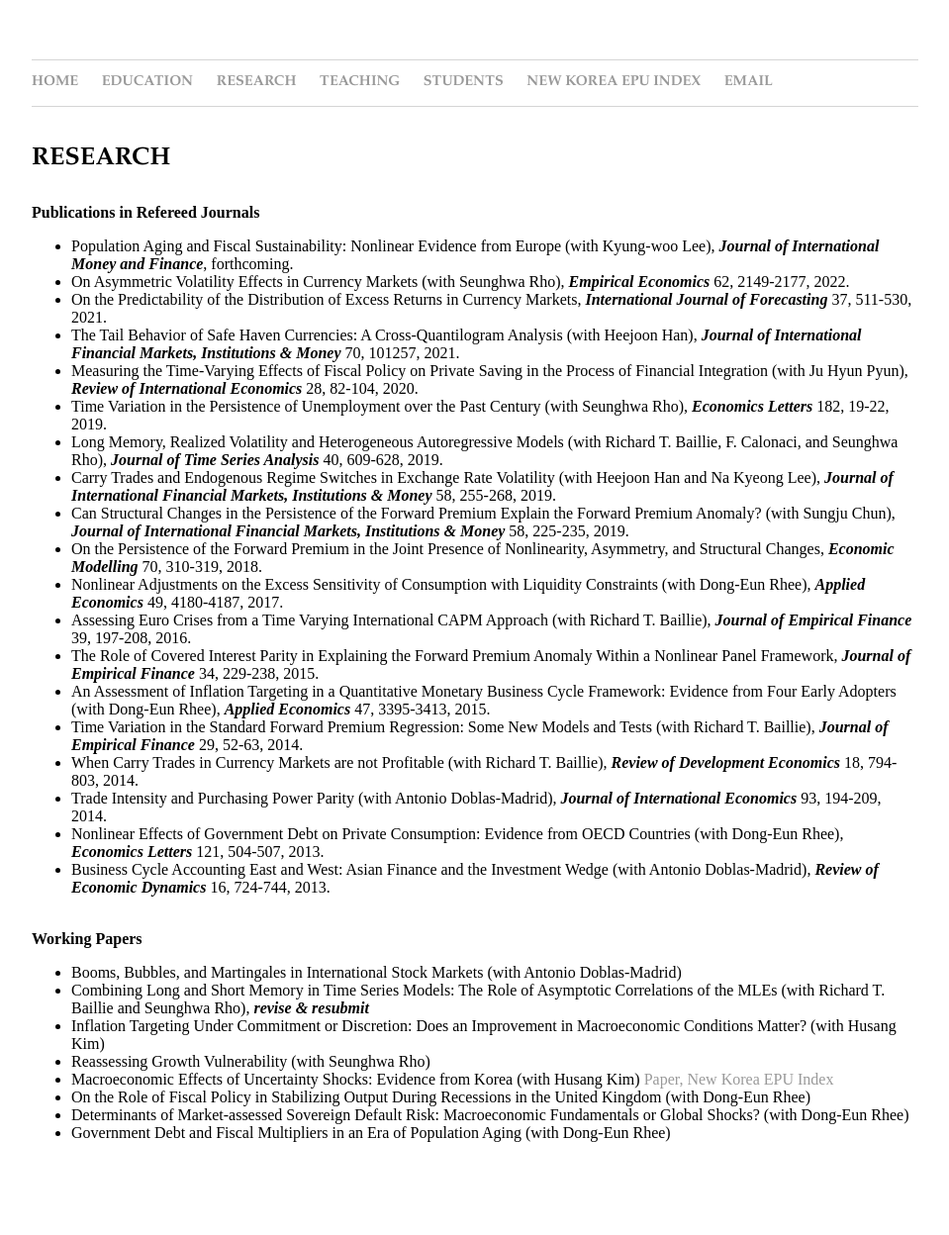
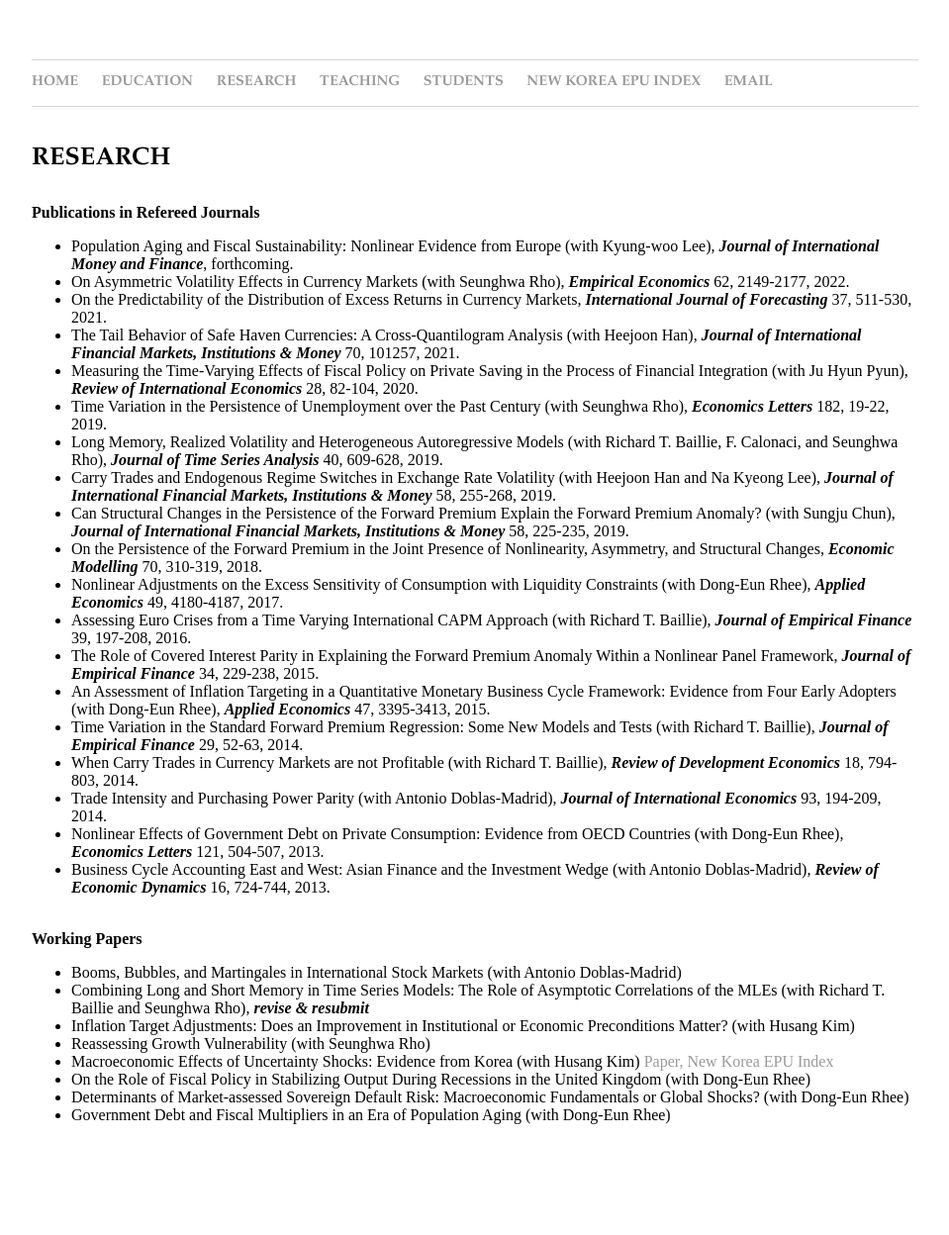
Before and after one commit to dooyeoncho/dooyeoncho.github.io, a Jekyll site: the page built from pages/research.html, in a window 1280 px wide. Shown: the whole page at 99% size, without its empty margins (160-1119 px from the left). Built offline with Jekyll 4.4.1, drawn with Linux system fonts in a browser that asks for light colours.

Commit message:
Update research.html

```diff
--- a/pages/research.html
+++ b/pages/research.html
@@ -40,7 +40,7 @@ title: Dooyeon Cho - Research
 	<ul>
 		<li>Booms, Bubbles, and Martingales in International Stock Markets (with Antonio Doblas-Madrid)</li>
 	        <li>Combining Long and Short Memory in Time Series Models: The Role of Asymptotic Correlations of the MLEs (with Richard T. Baillie and Seunghwa Rho), <em property="italic"><b>revise & resubmit</b></em></li>
-		<li>Inflation Targeting Under Commitment or Discretion: Does an Improvement in Macroeconomic Conditions Matter? (with Husang Kim)</li>
+		<li>Inflation Target Adjustments: Does an Improvement in Institutional or Economic Preconditions Matter? (with Husang Kim)</li>
 		<li>Reassessing Growth Vulnerability (with Seunghwa Rho)</li>
 		<li>Macroeconomic Effects of Uncertainty Shocks: Evidence from Korea (with Husang Kim) <a href="https://papers.ssrn.com/sol3/papers.cfm?abstract_id=4044587">Paper,</a> <a href="https://dooyeoncho.github.io/pages/new_korea_epu_index.html">New Korea EPU Index</a></li>
 		<li>On the Role of Fiscal Policy in Stabilizing Output During Recessions in the United Kingdom (with Dong-Eun Rhee)</li>
```
